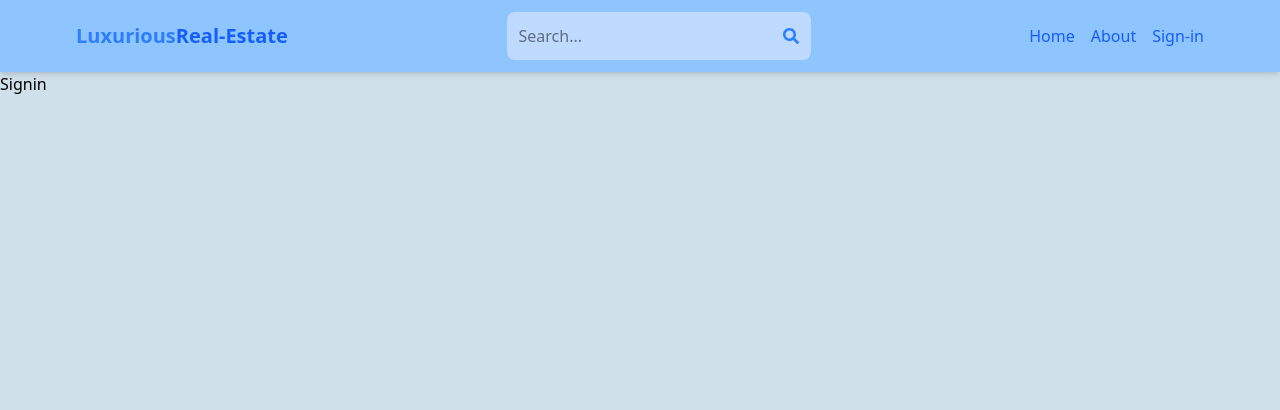
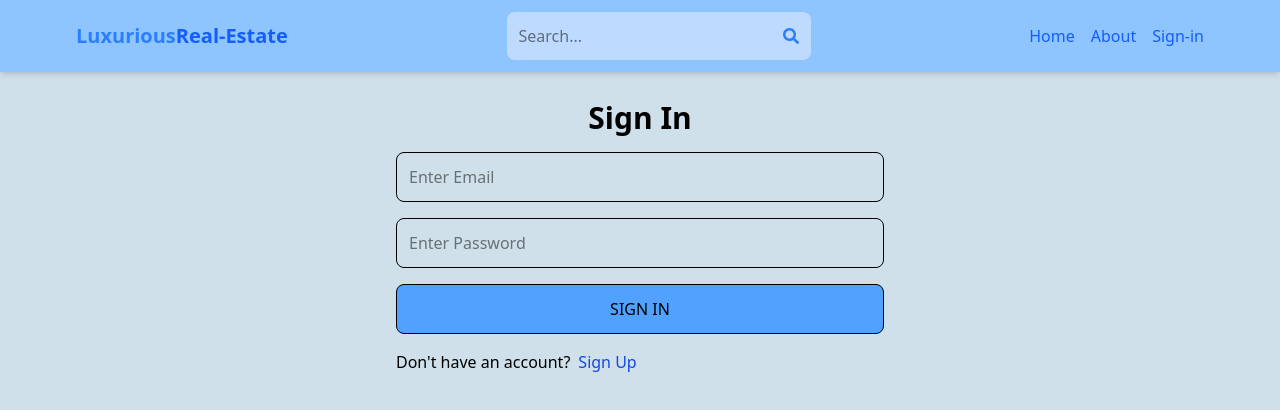
Before and after one commit to hassanzaheer88/real-estate, a React (Vite) app in the folder client/: page /sign-in in a window 1280 px wide. Shown: the top 410 px of the page. Built offline with nearby package versions, Linux system fonts and the light colour scheme.

Commit message:
complete sing in functionality

```diff
--- a/client/src/pages/Signin.jsx
+++ b/client/src/pages/Signin.jsx
@@ -1,7 +1,76 @@
-import React from 'react'
+import React from "react";
+import { useState } from "react";
+import { Link,useNavigate } from "react-router-dom";
 
 export default function Signin() {
+  const [formData, setFormData] = useState({})
+  const [ error,setError] = useState(null);
+  const [loading, setLoading] = useState(false);
+  const navigate = useNavigate();
+  const handleChange = (e) => {
+    setFormData({
+      ...formData,
+      [e.target.id]: e.target.value,
+    })
+  }
+  const handleSubmit = async(e)=>{
+    e.preventDefault(); //prevent from automatically refreshing the page.
+    try {
+      setLoading(true);
+    const res = await fetch('/api/auth/signin', {
+      method: 'POST',
+      headers: {
+        'Content-Type' : 'application/json',
+      },
+      body: JSON.stringify(formData),
+    })
+    const data = await res.json();
+    console.log(data);
+    if(data.success === false){
+      setError(data.message);
+      setLoading(false);
+      return;
+    }
+    setLoading(false);
+    setError(null);
+    navigate('/');
+    } catch (error) {
+      setLoading(false);
+      setError(error.message);
+    }
+
+  }
+
+
   return (
-    <div>Signin</div>
-  )
+    <div className="p-3 max-w-lg mx-auto">
+      <h1 className="text-3xl text-center my-4 font-bold">Sign In</h1>
+      <form onSubmit={handleSubmit} className="flex flex-col gap-4 ">
+        <input
+          type="text"
+          placeholder="Enter Email"
+          className="border p-3 rounded-lg"
+          id="email" onChange={handleChange}
+        />
+        <input
+          type="password"
+          placeholder="Enter Password"
+          className="border p-3 rounded-lg"
+          id="password" onChange={handleChange}
+        />
+        <button disabled={loading} className="bg-blue-400 border
+          p-3 rounded-lg uppercase
+          hover:opacity-95 disabled:opacity-80">
+         {loading ? 'Loading...': 'Sign in'}
+        </button>
+      </form>
+      <div className="flex gap-2 mt-4" >
+        <p>Don't have an account?</p>
+        <Link to={"/sign-up"} >
+          <span className="text-blue-700" >Sign Up</span>
+        </Link>
+      </div>
+      {error && <p className="text-red-500 mt-5" >{ error }</p>}
+    </div>
+  );
 }
```
